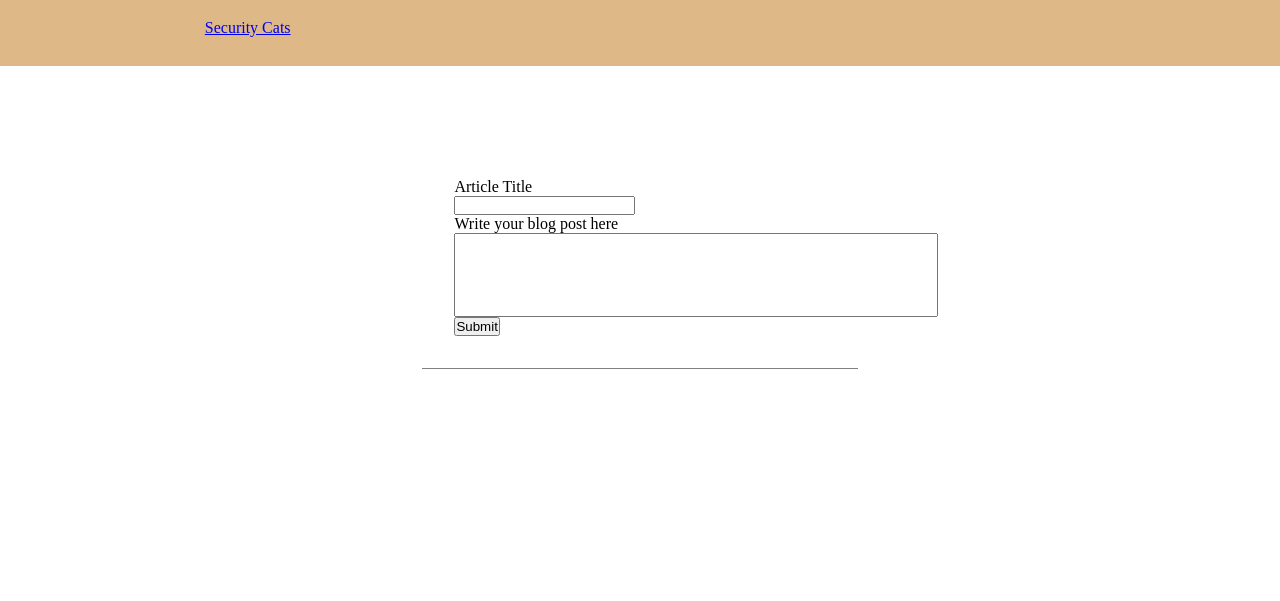
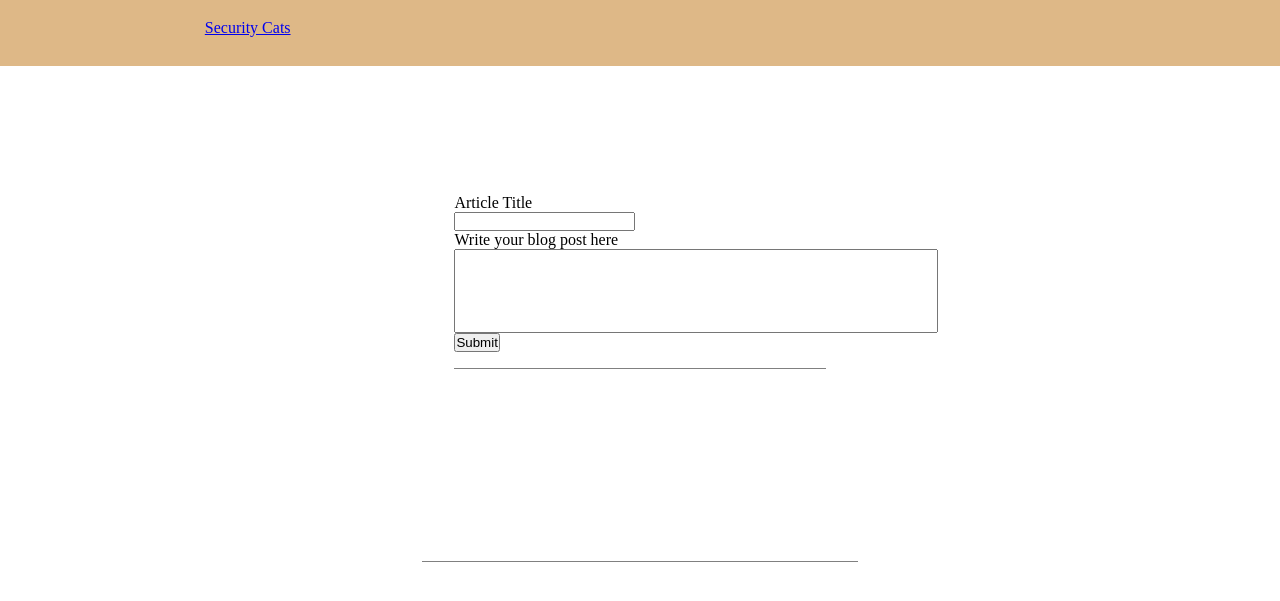
Before and after one commit to DaniStud/securitycats, a Flask app: page /admin in a window 1280 px wide. Shown: the top 601 px of the page. Run offline with Flask 3, Linux system fonts and the light colour scheme.

Commit message:
comment-styling

```diff
--- a/static/styles.css
+++ b/static/styles.css
@@ -1,6 +1,18 @@
 *{
     margin: 0;
     padding: 0;
+}
+
+
+form{
+margin-bottom: 10em;
+padding: 1em 0em 1em 0em;
+border-bottom: 1px solid grey;
+}
+
+.comment{
+    border: 1px solid grey;
+    padding: 1em;
 }
 
 header{
--- a/templates/article.html
+++ b/templates/article.html
@@ -21,7 +21,7 @@
 
         <section id="comment_section">
 
-                        <form id="comment_form">
+            <form id="comment_form">
                 <div>
                 </div>
                         <div>
```
